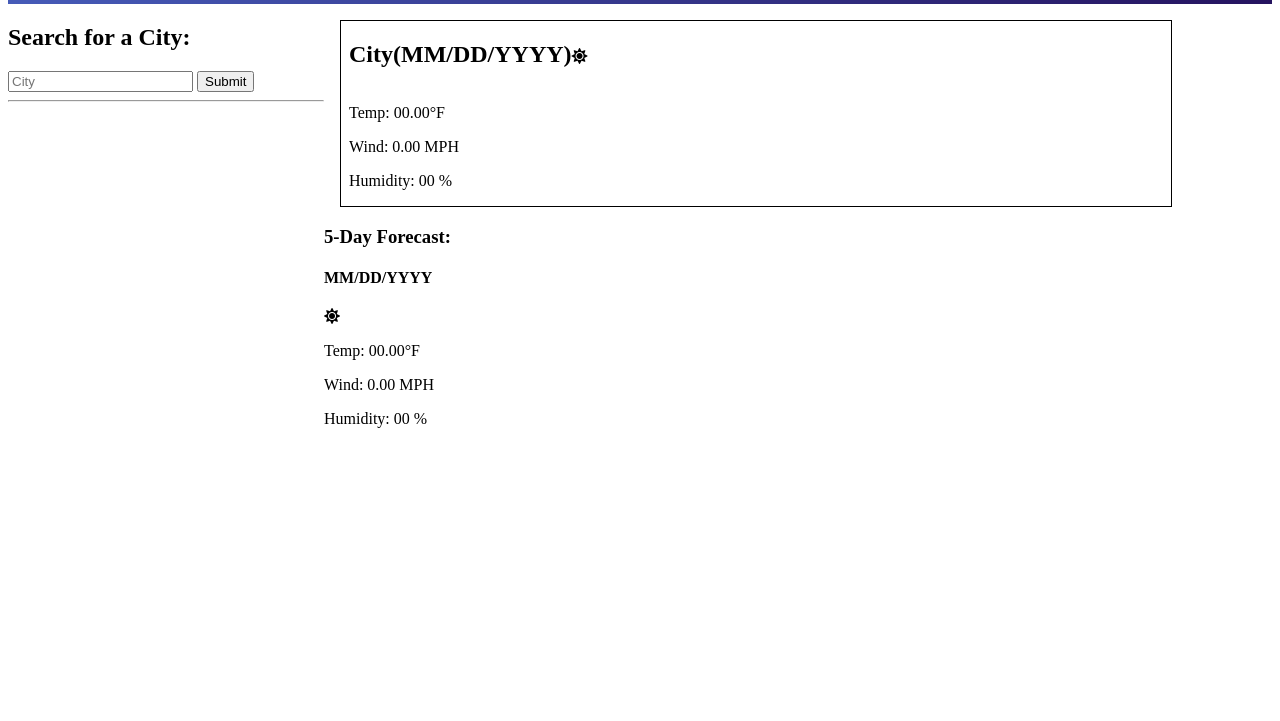
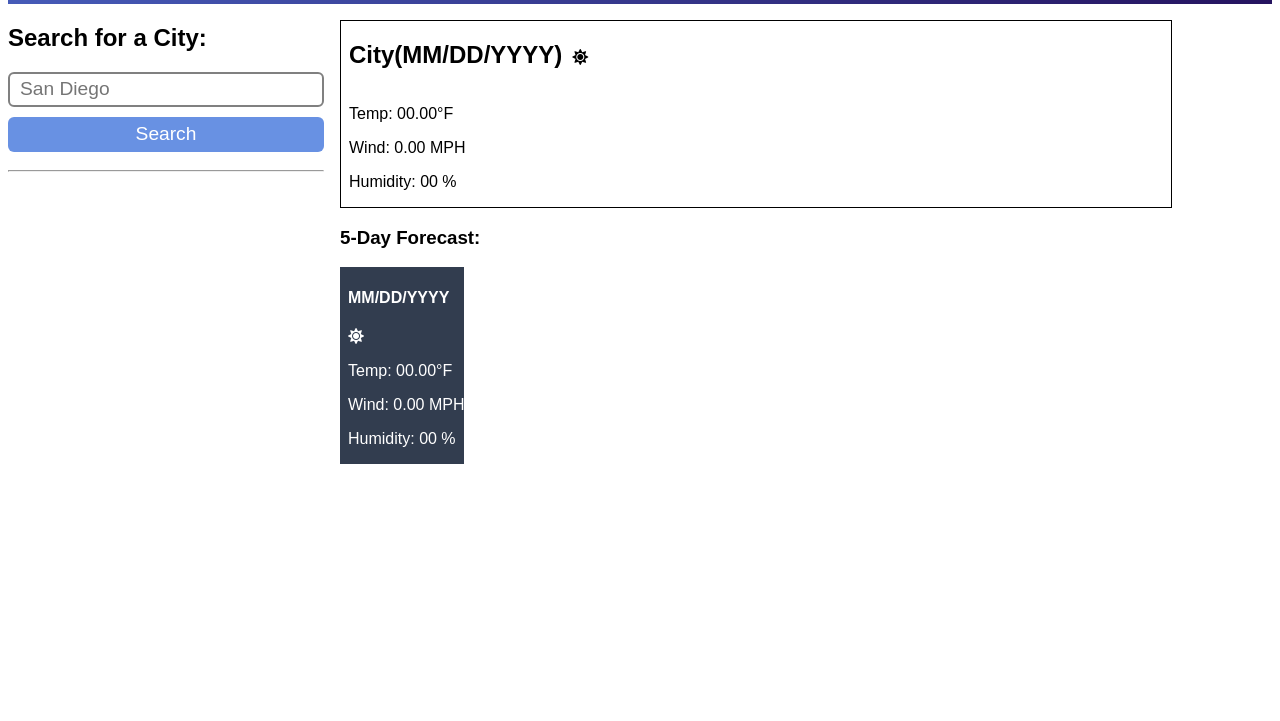
Before and after one commit to ryansheehy0/Weather_Dashboard, a plain HTML site: page docs/index.html in a window 1280 px wide. Shown: the part 79-800 px from the top of the page. Drawn offline with Linux system fonts and the light colour scheme.

Commit message:
Adds left side css.

```diff
--- a/docs/index.html
+++ b/docs/index.html
@@ -15,8 +15,8 @@
         <aside> <!-- Left side -->
           <h2>Search for a City:</h2>
           <form action="/submit" method="post">
-            <input type="text" name="city" placeholder="City">
-            <input type="submit" value="Submit">
+            <input type="text" name="city" placeholder="San Diego">
+            <input type="submit" value="Search">
           </form>
           <hr/>
           <div class="search-history">
--- a/docs/style.css
+++ b/docs/style.css
@@ -1,3 +1,7 @@
+body{
+  font-family: Arial, Helvetica, sans-serif;
+}
+
 header{
   background: linear-gradient(to right, #465bb8, #25135f);
   height: 75px;
@@ -14,13 +18,38 @@ header h1{
 
 main{
   display: flex;
-  flex-wrap: none;
+  flex-wrap: nowrap;
   justify-content: space-between;
 }
 
+/*Left side*/
 aside{
   flex: 1 0;
 }
+
+aside input[type="text"],
+aside input[type="submit"]{
+  box-sizing: border-box;
+  width: 100%;
+  height: 35px;
+  border-radius: 6px;
+  margin-bottom: 10px;
+  font-size: 1.2rem;
+}
+
+aside input[type="text"]{
+  display: block;
+  border: 2px solid grey;
+  padding-left: 10px;
+}
+
+aside input[type="submit"]{
+  background: #6891e3;
+  color: white;
+  border: none;
+}
+
+/*Right side*/
 
 .right-side{
   flex: 3 0;
@@ -35,4 +64,23 @@ aside{
 
 .current-weather > h2{
   display: inline-block;
+  margin-right: 10px;
 }
+
+.right-side > h3{
+  margin-left: 16px;
+}
+
+.forecasts{
+  display: flex;
+  flex-wrap: nowrap;
+}
+
+.forecast{
+  background: #323d4f;
+  flex-wrap: 1 0;
+  padding-left: 8px;
+  color: white;
+  margin-left: 16px;
+  margin-right: 16px;
+}
```
